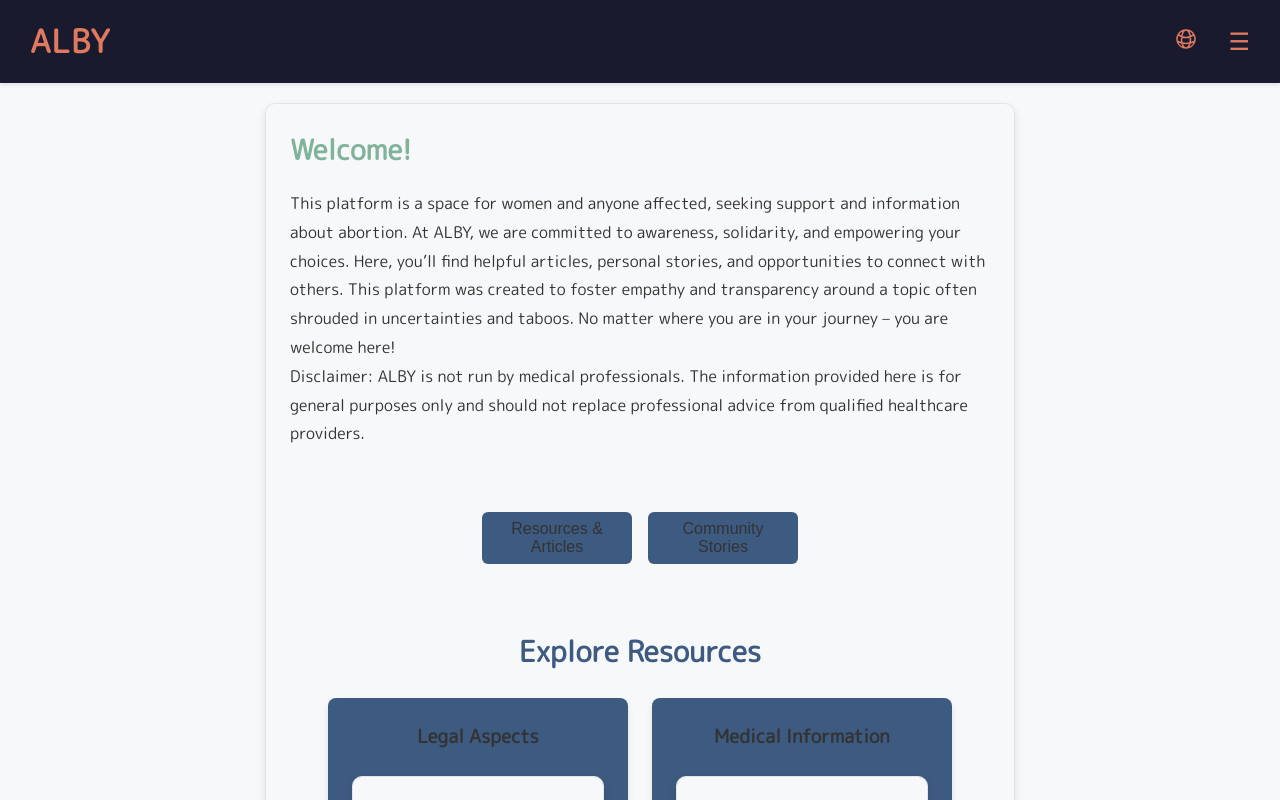
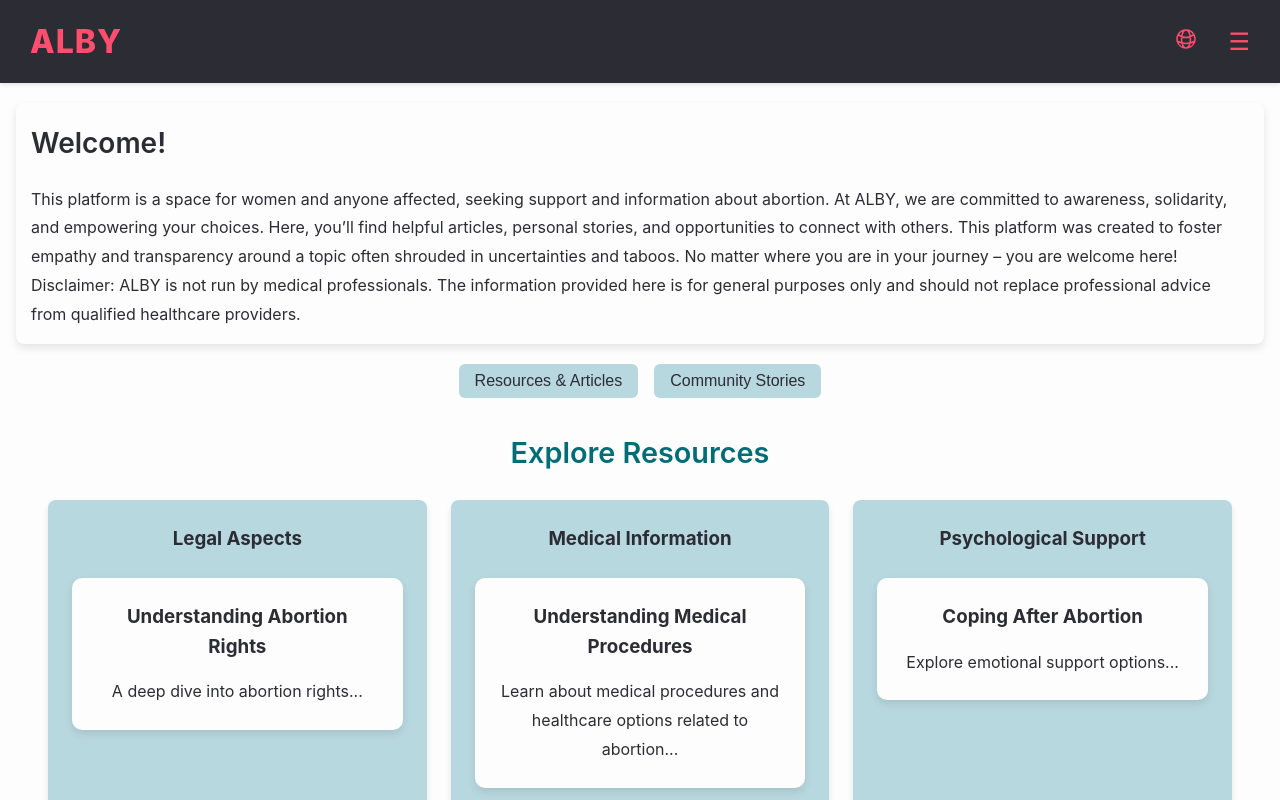
Before and after one commit to cc-co-code/cece-capstone-project, a Next.js app: page / in a window 1280 px wide. Shown: the top 800 px of the page. Built offline with nearby package versions, Linux system fonts and the light colour scheme; no server answers.

Commit message:
changed styling and added minor things like whitespace on comments etc

```diff
--- a/models/BlogPost.js
+++ b/models/BlogPost.js
@@ -13,6 +13,7 @@ const blogPostSchema = new mongoose.Schema({
     {
       text: { type: String, required: true },
       authorId: { type: String, required: true },
+      authorUsername: { type: String },
       createdAt: { type: Date, default: Date.now },
     },
   ],
--- a/pages/api/blogposts/[id]/comments.js
+++ b/pages/api/blogposts/[id]/comments.js
@@ -8,7 +8,7 @@ export default async function handler(req, res) {
   await dbConnect();
 
   if (req.method === "PATCH") {
-    const { comment, authorId } = req.body;
+    const { comment, authorId, authorUsername } = req.body;
 
     try {
       const updatedPost = await BlogPost.findByIdAndUpdate(
@@ -19,6 +19,7 @@ export default async function handler(req, res) {
               _id: new mongoose.Types.ObjectId(),
               text: comment,
               authorId,
+              authorUsername,
               createdAt: new Date(),
             },
           },
--- a/pages/community-stories.js
+++ b/pages/community-stories.js
@@ -77,9 +77,7 @@ export default function CommunityStories() {
             onChange={(e) => setAgeFilter(e.target.value)}
           />
         </label>
-        <button className="button-uniform" onClick={filterBlogPosts}>
-          Apply Filters
-        </button>
+        <button className="button-uniform">Apply Filters</button>
       </div>
 
       <section className="blogposts-section">
--- a/src/components/BlockPostForm.js
+++ b/src/components/BlockPostForm.js
@@ -46,8 +46,8 @@ function BlogPostForm() {
   };
 
   return (
-    <div>
-      <section className="intro-section">
+    <div className="create-post-page">
+      <section className="info-section">
         <p>
           Welcome to Community Stories! Here, you’re invited to share your own
           experiences if you wish, and read the stories of others. By sharing,
@@ -73,6 +73,7 @@ function BlogPostForm() {
             required
           />
         </label>
+        <div>
           <label>
             Content (your story goes here):
             <textarea
@@ -108,6 +109,7 @@ function BlogPostForm() {
           <button type="submit" className="button-uniform">
             Submit Post{" "}
           </button>
+        </div>
       </form>
     </div>
   );
--- a/styles/globals.css
+++ b/styles/globals.css
@@ -1,30 +1,20 @@
 :root {
-  --background-light: #f7f8fa; /* Soft background */
-  --background-dark: #1a1a2e; /* Deep neutral for contrast */
-  --primary: #3d5a80; /* Calming navy for primary elements */
-  --secondary: #81b29a; /* Muted green for secondary accents */
-  --highlight: #e07a5f; /* Warm orange for interactive elements */
-  --text-light: #333333; /* Dark for light backgrounds */
-  --text-dark: #f4f4f9; /* Off-white for dark backgrounds */
-  --border-color: #e0e5ec; /* Subtle border color */
-  --font-family: "M PLUS Rounded 1c", sans-serif;
+  --background-light: #fdfdfd; /* Neutrales Weiß */
+  --background-dark: #2c2c34; /* Dunkler Kontrast */
+  --primary: #006d77; /* Dezentes Grünblau */
+  --secondary: #b8d8e0; /* Subtiles Blau mit grauem Unterton */
+  --highlight: #ff4d6d; /* Auffälliges Rot */
+  --text-light: #2c2c34; /* Dunkler Text für helle Hintergründe */
+  --text-dark: #fdfdfd; /* Heller Text für dunkle Hintergründe */
+  --border-color: #fbf4db; /* Helles Grau für Abgrenzungen */
+  --font-family: "Inter", sans-serif;
+
+  --transition-speed: 0.3s ease-in-out;
 }
 
 html {
-  scroll-behavior: smooth; /* Enables smooth scrolling for the entire document */
+  scroll-behavior: smooth;
 }
-/* @media (prefers-color-scheme: dark) {
-  :root {
-    --background-light: #1a1a2e;
-    --background-dark: #f7f8fa;
-    --primary: #8a94e5;
-    --secondary: #a0aef8;
-    --highlight: #f4a261;
-    --text-light: #f4f4f9;
-    --text-dark: #333333;
-    --border-color: #374151;
-  }
-} */
 
 *,
 *::before,
@@ -52,7 +42,7 @@ body {
   min-height: 100vh;
 }
 
-.content {
+/* .content {
   flex: 1;
   padding: 2rem 1.5rem;
   max-width: 750px;
@@ -65,11 +55,11 @@ body {
   padding: 1.5rem;
   box-shadow: 0px 4px 8px rgba(0, 0, 0, 0.1);
   transition: transform 0.2s ease, box-shadow 0.2s ease;
-}
+} */
 
 h1 {
   font-size: 2.5rem;
-  color: var(--secondary);
+  color: var(--background-dark);
   font-weight: 700;
   margin-bottom: 1.5rem;
   line-height: 1.2;
@@ -77,7 +67,7 @@ h1 {
 
 h2 {
   font-size: 1.75rem;
-  color: var(--secondary);
+  color: var(--background-dark);
   font-weight: 600;
   margin-bottom: 1rem;
 }
@@ -115,12 +105,14 @@ textarea {
 input:focus,
 textarea:focus {
   border-color: var(--highlight);
-  box-shadow: 0 0 5px rgba(224, 122, 95, 0.4); /* Orange glow on focus */
+  box-shadow: 0 0 5px rgba(224, 122, 95, 0.4);
   transition: border-color 0.3s ease, box-shadow 0.3s ease;
 }
 
 .header {
   display: flex;
+  position: relative;
+  overflow: visible;
   align-items: center;
   background-color: var(--background-dark);
   color: var(--text-dark);
@@ -130,20 +122,20 @@ textarea:focus {
 }
 
 .header-logo {
-  font-size: 2rem; /* Slightly larger for emphasis */
-  color: var(--highlight); /* Warm orange for a vibrant accent */
-  font-weight: 800; /* Bolder weight for impact */
-  letter-spacing: 1px; /* Subtle letter spacing for readability */
+  font-size: 2rem;
+  color: var(--highlight);
+  font-weight: 800;
+  letter-spacing: 1px;
   margin-right: auto;
   margin-left: 30px;
   margin-top: 0px;
   margin-bottom: 0px;
-  text-transform: uppercase; /* Optional: Adds a sense of importance */
+  text-transform: uppercase;
   transition: color 0.3s ease;
 }
 
 .header-logo:hover {
-  color: var(--primary); /* Soft navy on hover for subtle interaction */
+  color: var(--primary);
 }
 .header-logo:hover {
   animation: pulse 0.8s ease infinite;
@@ -178,14 +170,14 @@ textarea:focus {
   display: flex;
   flex-direction: column;
   gap: 0.5rem;
-  position: absolute;
+  position: fixed;
   top: 3rem;
   right: 1rem;
   background: var(--secondary);
   padding: 1rem;
   border-radius: 5px;
   box-shadow: 0 4px 8px rgba(0, 0, 0, 0.1);
-  z-index: 10;
+  z-index: 9999;
 }
 
 .dropdown-menu button {
@@ -214,25 +206,28 @@ textarea:focus {
   transform: translateX(-50%);
   padding: 1rem 0;
   background-color: var(--background-dark);
-  color: var(--text-dark);
+  color: var(--highlight);
   box-shadow: 0 2px 4px rgba(0, 0, 0, 0.1);
 }
 
 .button-uniform {
-  background-color: var(--primary);
+  background-color: var(--secondary);
   color: var(--text-light);
   font-size: 1rem;
-  padding: 8px 16px;
+  padding: 8px 16px; /* Innenabstand für gleichmäßige Größe */
   border: none;
   border-radius: 6px;
-  width: 150px;
   cursor: pointer;
   text-align: center;
   transition: background-color 0.3s ease, transform 0.2s ease;
+
+  white-space: nowrap; /* Verhindert Zeilenumbrüche im Button */
+  display: inline-block; /* Passt die Größe an den Inhalt an */
+  min-width: max-content; /* Stellt sicher, dass der Button nicht kleiner als der Text ist */
 }
 
 .button-uniform:hover {
-  background-color: var(--secondary);
+  background-color: var(--border-color);
   transform: scale(1.05);
 }
 
@@ -241,14 +236,14 @@ textarea:focus {
   cursor: not-allowed;
 }
 .button-container {
-  display: flex; /* Flexbox aktiviert */
-  gap: 1rem; /* Abstand zwischen den Buttons */
-  justify-content: center; /* Buttons zentrieren */
+  display: flex;
+  gap: 1rem;
+  justify-content: center;
 }
 
 @media (max-width: 768px) {
   .button-container {
-    flex-direction: column; /* Bei kleinen Bildschirmen untereinander */
+    flex-direction: column;
     gap: 1rem;
   }
 }
@@ -265,7 +260,7 @@ textarea:focus {
   color: var(--primary);
 }
 
-.categories-container {
+/* .categories-container {
   display: flex;
   flex-wrap: wrap;
   gap: 1.5rem;
@@ -281,7 +276,7 @@ textarea:focus {
   text-align: center;
   box-shadow: 0 4px 6px rgba(0, 0, 0, 0.1);
   transition: transform 0.3s ease, box-shadow 0.3s ease;
-}
+} */
 
 .category-card h3 {
   font-size: 1.2 rem;
@@ -308,14 +303,58 @@ textarea:focus {
   text-decoration: underline;
 }
 
+/* .category-card:hover {
+  transform: scale(1.05);
+  box-shadow: 0 6px 12px rgba(0, 0, 0, 0.2);
+} */
+/* Container für Kategorien */
+.categories-container {
+  display: grid; /* Grid-Layout */
+  grid-template-columns: repeat(
+    auto-fit,
+    minmax(300px, 1fr)
+  ); /* Dynamische Spalten */
+  gap: 1.5rem; /* Abstand zwischen den Karten */
+  width: 100%; /* Breite ausfüllen */
+}
+
+/* Kartenstil */
+.category-card {
+  background-color: var(--secondary);
+  color: var(--background-dark);
+  border-radius: 8px;
+  border: none;
+  padding: 1.5rem;
+  text-align: center;
+  box-shadow: 0 4px 6px rgba(0, 0, 0, 0.1);
+  transition: transform var(--transition-speed),
+    box-shadow var(--transition-speed);
+  cursor: pointer;
+}
+
 .category-card:hover {
   transform: scale(1.05);
-  box-shadow: 0 6px 12px rgba(0, 0, 0, 0.2);
+  box-shadow: 0 8px 16px rgba(0, 0, 0, 0.2);
+}
+
+/* Hauptinhalt auf voller Breite */
+.content {
+  width: 100%;
+  max-width: 100%; /* Breite nicht begrenzen */
+  padding: var(--padding);
+  background-color: var(--background-light);
+  border: none; /* Optional: Entfernt den Rahmen */
+  box-shadow: none; /* Optional: Entfernt den Schatten */
+}
+@media (max-width: 768px) {
+  .categories-container {
+    grid-template-columns: 1fr; /* Eine Spalte auf kleinen Bildschirmen */
+  }
 }
 
 .article-preview {
   background-color: var(--background-light);
-  border: 1px solid var(--border-color);
+  border: none;
   border-radius: 10px;
   padding: 1.5rem;
   margin: 1.5rem 0;
@@ -344,7 +383,7 @@ textarea:focus {
   }
 }
 
-.resource-section {
+/* .resource-section {
   padding: 2rem 0;
   border-bottom: 1px solid var(--border-color);
 }
@@ -363,34 +402,82 @@ textarea:focus {
   padding-left: 15px;
   background-color: rgba(132, 115, 227, 0.1);
 }
-.resource-section.highlight {
-  background-color: var(--highlight);
-  border: 2px solid var(--primary);
-  padding: 1rem;
-  border-radius: 5px;
-}
+
 .more-resources-heading {
   font-size: 1.2rem;
   font-weight: bold;
   margin: 2rem 0 1rem;
   color: var(--text-light);
   text-transform: uppercase;
+} */
+/* Container für Ressourcen */
+.resources-container {
+  display: grid; /* Aktiviert Grid-Layout */
+  grid-template-columns: repeat(3, 1fr); /* Maximal 3 Spalten */
+  gap: 1.5rem; /* Abstand zwischen den Karten */
+  width: 100%;
+  margin: 2rem auto; /* Zentriert die Section */
+  padding: 1rem;
 }
 
-.info-section {
+@media (max-width: 768px) {
+  .resources-container {
+    grid-template-columns: 1fr; /* Eine Spalte auf kleinen Bildschirmen */
+  }
+}
+
+@media (min-width: 769px) and (max-width: 1200px) {
+  .resources-container {
+    grid-template-columns: repeat(
+      2,
+      1fr
+    ); /* Zwei Spalten auf mittleren Bildschirmen */
+  }
+}
+
+.resource-section {
+  background-color: var(--secondary);
+  color: var(--text-light);
+  padding: 1.5rem;
+  border-radius: 8px;
+  border: none;
+  box-shadow: 0 4px 6px rgba(0, 0, 0, 0.1);
+  transition: transform 0.3s ease, box-shadow 0.3s ease;
+}
+
+.resource-section:hover {
+  transform: scale(1.01);
+  box-shadow: 0 8px 16px rgba(0, 0, 0, 0.2);
+}
+
+.resource-section h2 {
+  font-size: 1.25rem;
+  margin-bottom: 0.5rem;
+}
+
+.resource-section .article-preview {
+  margin-bottom: 1rem;
+}
+.resource-section.highlight {
+  border: 2px solid var(--highlight);
+  padding: 1rem;
+  border-radius: 5px;
+}
+
+/* .info-section {
   background-color: var(--background-light);
-  border: 1px solid var(--border-color);
+  border: none;
   border-radius: 10px;
   padding: 1.5rem;
   box-shadow: 0px 4px 8px rgba(0, 0, 0, 0.1);
   transition: transform 0.2s ease, box-shadow 0.2s ease;
-}
+} */
 .filter-bar {
   display: flex;
   gap: 1rem;
   padding: 0.75rem;
   background-color: var(--background-light);
-  border: 1px solid var(--border-color);
+  border: none;
   border-radius: 8px;
   box-shadow: 0px 4px 8px rgba(0, 0, 0, 0.1);
   margin-bottom: 1.5rem;
@@ -406,7 +493,7 @@ textarea:focus {
 .filter-bar input {
   padding: 5px 10px;
   font-size: 0.9rem;
-  border: 1px solid var(--border-color);
+  border: 1px solid var(--text-light);
   border-radius: 5px;
   background-color: var(--background-light);
   color: var(--text-light);
@@ -424,7 +511,7 @@ textarea:focus {
   }
 }
 
-.blog-post-card {
+/* .blog-post-card {
   flex: 1;
   padding: 2rem 1.5rem;
   max-width: 750px;
@@ -437,6 +524,17 @@ textarea:focus {
   padding: 1.5rem;
   box-shadow: 0px 4px 8px rgba(0, 0, 0, 0.1);
   transition: transform 0.2s ease, box-shadow 0.2s ease;
+} */
+/* .blog-post-card {
+  background-color: var(--secondary);
+  color: var(--background-dark);
+  border-radius: 8px;
+  padding: 1.5rem;
+  text-align: center;
+  box-shadow: 0 4px 6px rgba(0, 0, 0, 0.1);
+  transition: transform var(--transition-speed),
+    box-shadow var(--transition-speed);
+  cursor: pointer;
 }
 
 .blog-post-card:hover {
@@ -460,17 +558,64 @@ textarea:focus {
   color: var(--text-light);
   line-height: 1.6;
   margin-bottom: 5px;
+} */
+
+.blogposts-section {
+  display: grid;
+  grid-template-columns: repeat(3, 1fr);
+
+  gap: 1.5rem;
+  width: 100%;
+  margin: 2rem auto;
+  padding: 1rem;
+}
+
+.blog-post-card {
+  background-color: var(--secondary);
+  color: var(--text-light);
+  border-radius: 8px;
+  padding: 1.5rem;
+  text-align: left;
+  box-shadow: 0 4px 6px rgba(0, 0, 0, 0.1);
+  transition: transform 0.3s ease, box-shadow 0.3s ease;
+}
+
+.blog-post-card:hover {
+  transform: scale(1);
+  box-shadow: 0 8px 16px rgba(0, 0, 0, 0.2);
+}
+
+.blog-post-card h2 {
+  font-size: 1.25rem;
+  margin-bottom: 0.5rem;
+}
+
+.blog-post-card p {
+  font-size: 1rem;
+  line-height: 1.6;
+  margin-bottom: 0.5rem;
+}
+
+@media (max-width: 768px) {
+  .blogposts-section {
+    grid-template-columns: 1fr;
+  }
+  @media (min-width: 769px) and (max-width: 1200px) {
+    .blogposts-section {
+      grid-template-columns: repeat(2, 1fr);
+    }
+  }
 }
 
 .comments-section {
   margin-top: 1rem;
   padding: 1rem;
-  background-color: var(--background-light);
+  background-color: var(--secondary);
   border-radius: 8px;
 }
 
 .comments-section h3 {
-  color: var(--secondary);
+  color: var(--text-light);
   font-size: 1.25rem;
   margin-bottom: 0.5rem;
 }
@@ -484,16 +629,37 @@ textarea:focus {
 .comments-section form {
   display: flex;
   gap: 0.5rem;
+  background-color: var(--secondary);
 }
 
 .comments-section input {
   flex: 1;
   padding: 8px;
   border-radius: 5px;
-  border: 1px solid var(--border-color);
+  border: 1px solid var(--text-light);
 }
 
-/* Profilseite im Kartenstil */
+.create-post-page {
+  display: grid;
+  grid-template-columns: 1fr;
+  gap: 1.5rem;
+  width: 100%;
+  max-width: var(--max-width);
+  margin: 0 auto;
+  padding: var(--padding);
+  align-items: center;
+}
+
+.info-section {
+  padding: 1.5rem;
+  border-radius: 8px;
+  border: none;
+  box-shadow: 0 4px 8px rgba(0, 0, 0, 0.1);
+  font-size: 1rem;
+  line-height: 1.6;
+  text-align: left;
+}
+
 .profile-container {
   max-width: 600px;
   margin-right: auto;
@@ -503,11 +669,15 @@ textarea:focus {
   box-shadow: 0 4px 8px rgba(0, 0, 0, 0.1);
 }
 .welcome-text {
+  margin-bottom: 20px;
+  padding: 15px;
+  background-color: var(--background-light);
+  border: none;
+  border-radius: 8px;
+  box-shadow: 0 4px 8px rgba(0, 0, 0, 0.1);
+  color: var(--text-light);
   font-size: 1rem;
-  line-height: 1.6;
-  margin-bottom: 2rem;
-  color: var(--text-light);
-  text-align: left;
+  line-height: 1.8;
 }
 
 .profile-container h1 {
@@ -529,27 +699,13 @@ textarea:focus {
 .profile-form input {
   padding: 0.75rem;
   font-size: 1rem;
-  border: 1px solid var(--border-color);
+  border: 1px solid var(--text-light);
   border-radius: 5px;
   margin-bottom: 1.5rem;
   background-color: var(--background-light);
   color: var(--text-light);
 }
 
-.intro-section {
-  flex: 1;
-  padding: 2rem 1.5rem;
-  max-width: 750px;
-  margin: 0 auto;
-  gap: 2rem;
-  display: flex;
-  flex-direction: column;
-  border: 1px solid var(--border-color);
-  border-radius: 10px;
-  padding: 1.5rem;
-  box-shadow: 0px 4px 8px rgba(0, 0, 0, 0.1);
-  transition: transform 0.2s ease, box-shadow 0.2s ease;
-}
 .profile-.intro-section {
   max-width: 600px;
   margin: 2rem auto;
@@ -562,7 +718,7 @@ textarea:focus {
   margin-bottom: 20px;
   padding: 15px;
   background-color: var(--background-light);
-  border: 1px solid var(--border-color);
+  border: 1px solid var(--text-light);
   border-radius: 8px;
   box-shadow: 0 4px 8px rgba(0, 0, 0, 0.1);
   color: var(--text-light);
@@ -576,7 +732,7 @@ form {
   gap: 1rem;
   background-color: var(--background-light);
   padding: 20px;
-  border: 1px solid var(--border-color);
+  border: 1px solid var(--text-light);
   border-radius: 8px;
   box-shadow: 0 4px 8px rgba(0, 0, 0, 0.1);
 }
@@ -592,7 +748,7 @@ form textarea {
   width: 100%;
   padding: 10px;
   font-size: 1rem;
-  border: 1px solid var(--border-color);
+  border: 1px solid var(--text-light);
   border-radius: 5px;
   background-color: var(--background-light);
   color: var(--text-light);
@@ -617,9 +773,9 @@ form textarea {
   font-weight: bold;
   margin-top: 10px;
   text-align: center;
+  border: var(--text-light);
 }
 
-/* Footer */
 .footer {
   background-color: var(--background-dark);
   color: var(--text-dark);
```
Also changed, not shown: pages/resources.js (+5 -7 lines), src/components/BlogPostCard.js (+4 -8 lines), src/components/ProfileForm.js (+6 -7 lines). Lines whose indentation alone changed are shown as unchanged.
